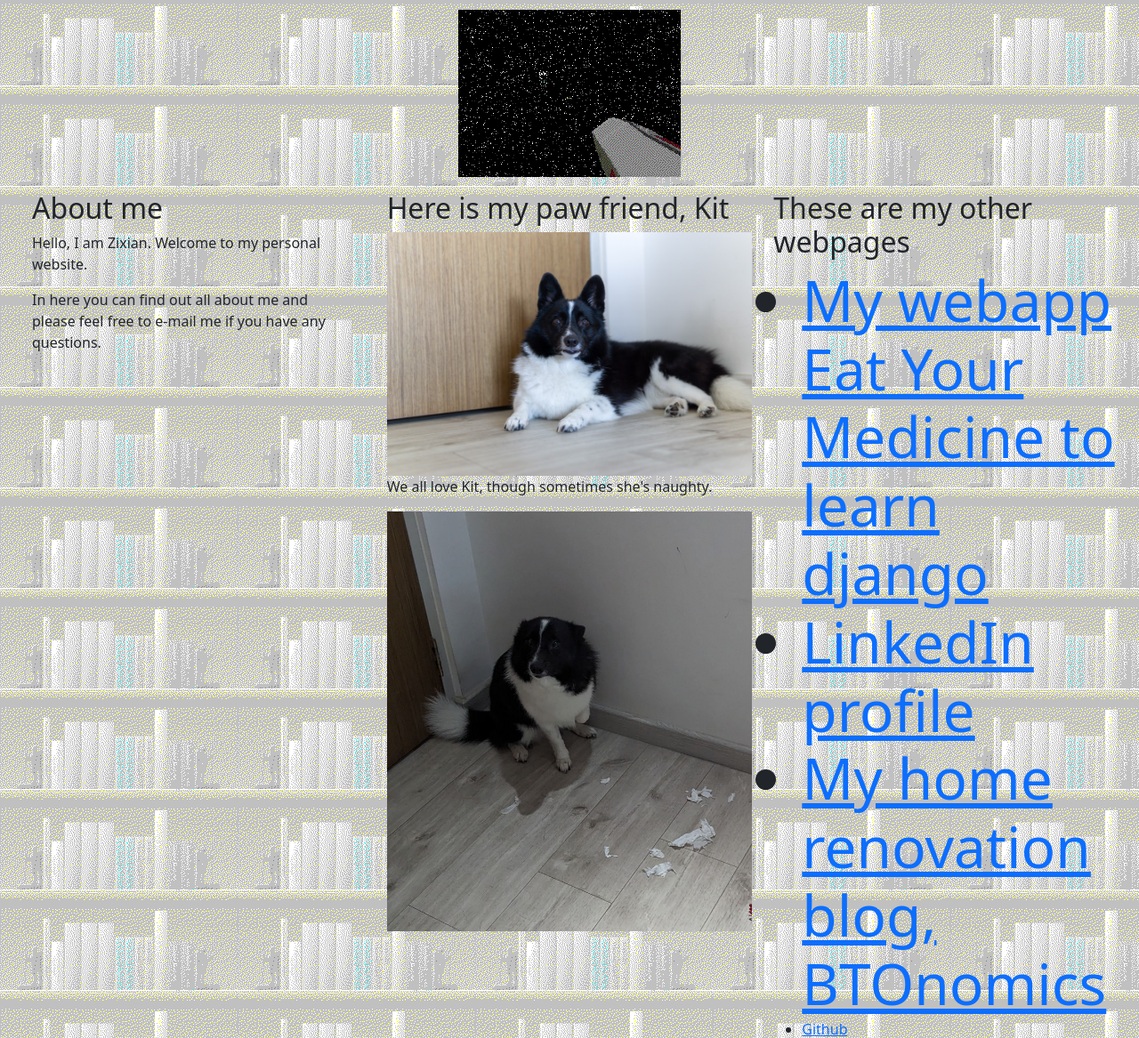
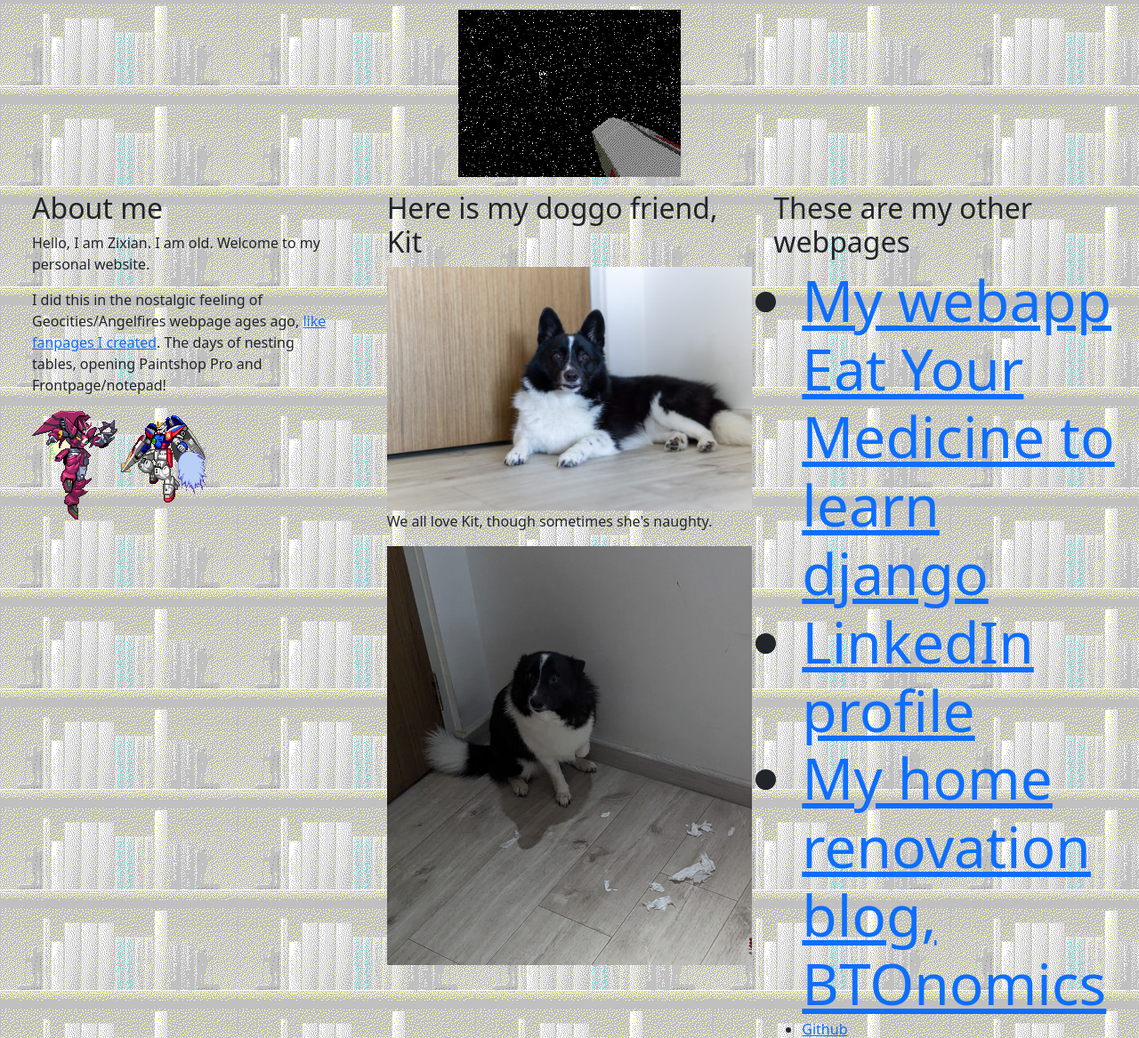
Before and after one commit to zachczx/eatyourmeds, a Django app: page / in a window 1280 px wide. Shown: the part 118-1285 px from the top of the page at 89% size. Run offline with Django 4.2, Linux system fonts and the light colour scheme.

Commit message:
updated aboutme

```diff
--- a/templates/aboutme/home.html
+++ b/templates/aboutme/home.html
@@ -18,11 +18,13 @@
         <div class="row">
                 <div class="col-sm-4 px-5">
                     <h2>About me</h2>
-                    <p>Hello, I am Zixian. Welcome to my personal website.</p>
-                    <p>In here you can find out all about me and please feel free to e-mail me if you have any questions.</p>
+                    <p>Hello, I am Zixian. I am old. Welcome to my personal website.</p>
+                    <p>I did this in the nostalgic feeling of Geocities/Angelfires webpage ages ago, <a href="https://web.archive.org/web/20030609002506/http://finaldestiny.net/">like fanpages I created</a>. The days of nesting tables, opening Paintshop Pro and Frontpage/notepad!</p>
+                    <img src="{% static 'aboutme/float1.gif' %}">
+                    <img src="{% static 'aboutme/float2.gif' %}">
                 </div>
                 <div class="col-sm-4">
-                    <h2>Here is my paw friend, Kit</h2>
+                    <h2>Here is my doggo friend, Kit</h2>
                     <img src="{% static 'aboutme/kit.jpg' %}" class="img-fluid" alt="Good doggo" />
                     <p>We all love Kit, though sometimes she's naughty.</p>
                     <img src="{% static 'aboutme/kit_chew.jpg' %}" class="img-fluid" alt="Bad doggo" />
```
Also changed, not shown: static/aboutme/float1.gif (added), static/aboutme/float2.gif (added).
